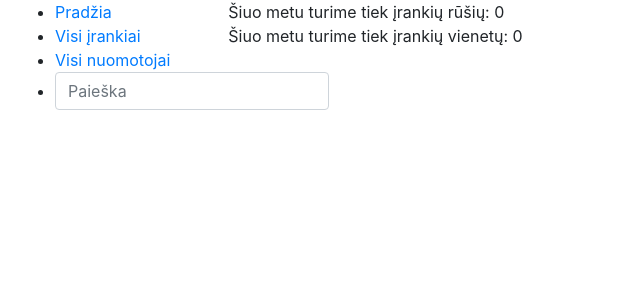
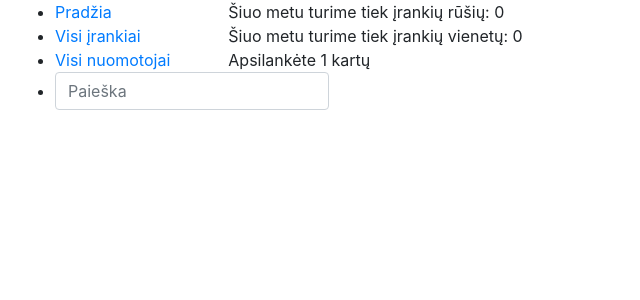
Before and after one commit to karina-klinkeviciute/CodeAcademyDjango, a Django app: page /irankiai/ in a window 1280 px wide. Shown: the top 300 px of the page, without its empty margins (0-640 px from the left). Run offline with Django 4.2, Linux system fonts and the light colour scheme; data that the repository does not hold is empty; some libraries are stand-ins or nearby versions.

Commit message:
apsilankymų skaičius su sesijų kintamaisiais

```diff
--- a/irankiai/irankis/templates/index.html
+++ b/irankiai/irankis/templates/index.html
@@ -7,5 +7,8 @@
     <div>
     Šiuo metu turime tiek įrankių vienetų: {{ irankiu_vienetu_kiekis }}
     </div>
+    <div>
+    Apsilankėte {{ apsilankymai }} kartų
+    </div>
 
 {% endblock %}
--- a/irankiai/irankis/views.py
+++ b/irankiai/irankis/views.py
@@ -11,12 +11,15 @@ def index(request):
     # suskai2iuojam reikiamus duomenis
     irankiu_kiekis = Irankis.objects.count()
     irankiu_vienetu_kiekis = IrankioVienetas.objects.count()
-
+    apsilankymu_kiekis = request.session.get("apsilankymai", 0)
+    apsilankymu_kiekis += 1
+    request.session["apsilankymai"] = apsilankymu_kiekis
 
     # į šabloną turi b8ti paduodamas žodynas su duomenimmis
     context = {
         "irankiu_kiekis": irankiu_kiekis,
-        "irankiu_vienetu_kiekis": irankiu_vienetu_kiekis
+        "irankiu_vienetu_kiekis": irankiu_vienetu_kiekis,
+        "apsilankymai": apsilankymu_kiekis
     }
 
     # žodynas su duomenimis per kintamąjį context sujungiamas su šablonu index ir grąžinamas į naršyklę
```
